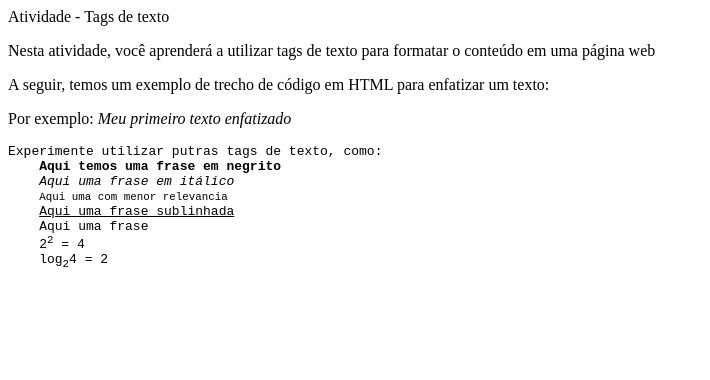
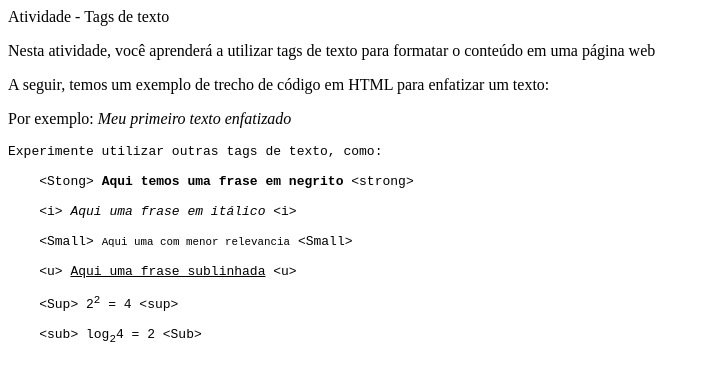
Before and after one commit to CarolinaPrad/Estudando_html, a plain HTML site: page aula-20062023/atividade20062023.html in a window 1280 px wide. Shown: the whole page, without its empty margins (0-710 px from the left). Drawn offline with Linux system fonts and the light colour scheme.

Commit message:
Atividade21062023

```diff
--- a/aula-20062023/atividade20062023.html
+++ b/aula-20062023/atividade20062023.html
@@ -1,13 +1,20 @@
-<body>Atividade - Tags de texto </body>
+<body>Atividade - Tags de texto
 <p>Nesta atividade, você aprenderá a utilizar tags de texto para formatar o conteúdo em uma página web</p>
 <p>A seguir, temos um exemplo de trecho de código em HTML para enfatizar um texto:</p>
 <P>Por exemplo: <em>Meu primeiro texto enfatizado</em></P>
-<pre>Experimente utilizar putras tags de texto, como:
-    <strong>Aqui temos uma frase em negrito</strong>
-    <i>Aqui uma frase em itálico</i>
-    <small>Aqui uma com menor relevancia</small>
-    <u>Aqui uma frase sublinhada</u>
-    <up>Aqui uma frase</up>
-    2<sup>2</sup> = 4
-    log<sub>2</sub>4 = 2
+<pre>Experimente utilizar outras tags de texto, como:
+
+    &lt;Stong&gt; <strong>Aqui temos uma frase em negrito</strong> &lt;strong&gt;
+
+    &lt;i&gt; <i>Aqui uma frase em itálico</i> &lt;i&gt;
+
+    &lt;Small&gt; <small>Aqui uma com menor relevancia</small> &lt;Small&gt;
+
+    &lt;u&gt; <u>Aqui uma frase sublinhada</u> &lt;u&gt;
+
+    &lt;Sup&gt; 2<sup>2</sup> = 4 &lt;sup&gt;
+
+    &lt;sub&gt; log<sub>2</sub>4 = 2 &lt;Sub&gt;
+
 </pre>
+</body>
```
